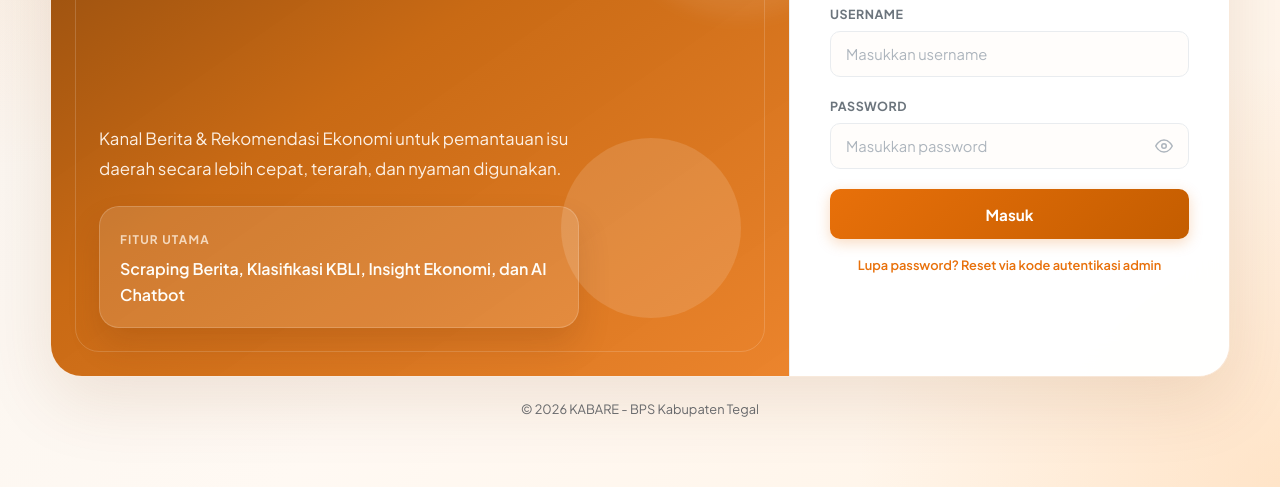
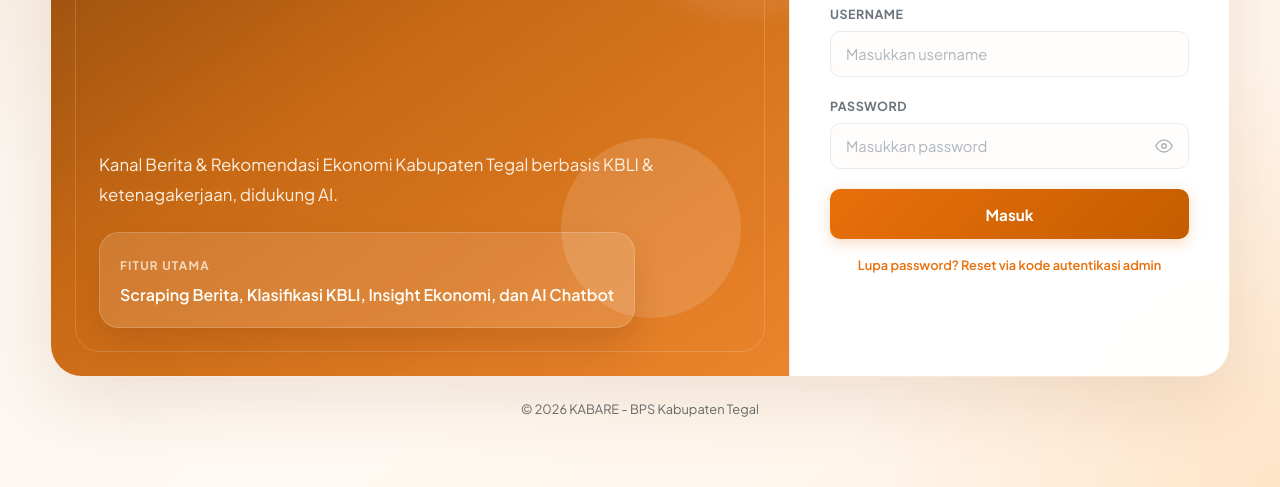
Before and after one commit to fezaraffaarnanda/wartos-krw, a plain HTML site: page templates/login.html in a window 1280 px wide. Shown: the part 313-800 px from the top of the page. Drawn offline with Linux system fonts and the light colour scheme; no server answers.

Commit message:
ganti judul di login dan styling

```diff
--- a/static/css/pages/auth.css
+++ b/static/css/pages/auth.css
@@ -138,7 +138,7 @@
 }
 
 .login-showcase-copy {
-  max-width: 480px;
+  max-width: 900px;
   display: flex;
   flex-direction: column;
   gap: 22px;
--- a/templates/login.html
+++ b/templates/login.html
@@ -35,7 +35,7 @@
                     </div>
 
                     <div class="login-showcase-copy">
-                        <p class="login-showcase-lead">Kanal Berita & Rekomendasi Ekonomi untuk pemantauan isu daerah secara lebih cepat, terarah, dan nyaman digunakan.</p>
+                        <p class="login-showcase-lead">Kanal Berita & Rekomendasi Ekonomi Kabupaten Tegal berbasis KBLI & ketenagakerjaan, didukung AI.</p>
                         <div class="login-showcase-feature">
                             <span class="login-showcase-feature-label">Fitur Utama</span>
                             <p>Scraping Berita, Klasifikasi KBLI, Insight Ekonomi, dan AI Chatbot</p>
```
Also changed, not shown: templates/index.html (+1 -1 lines).
